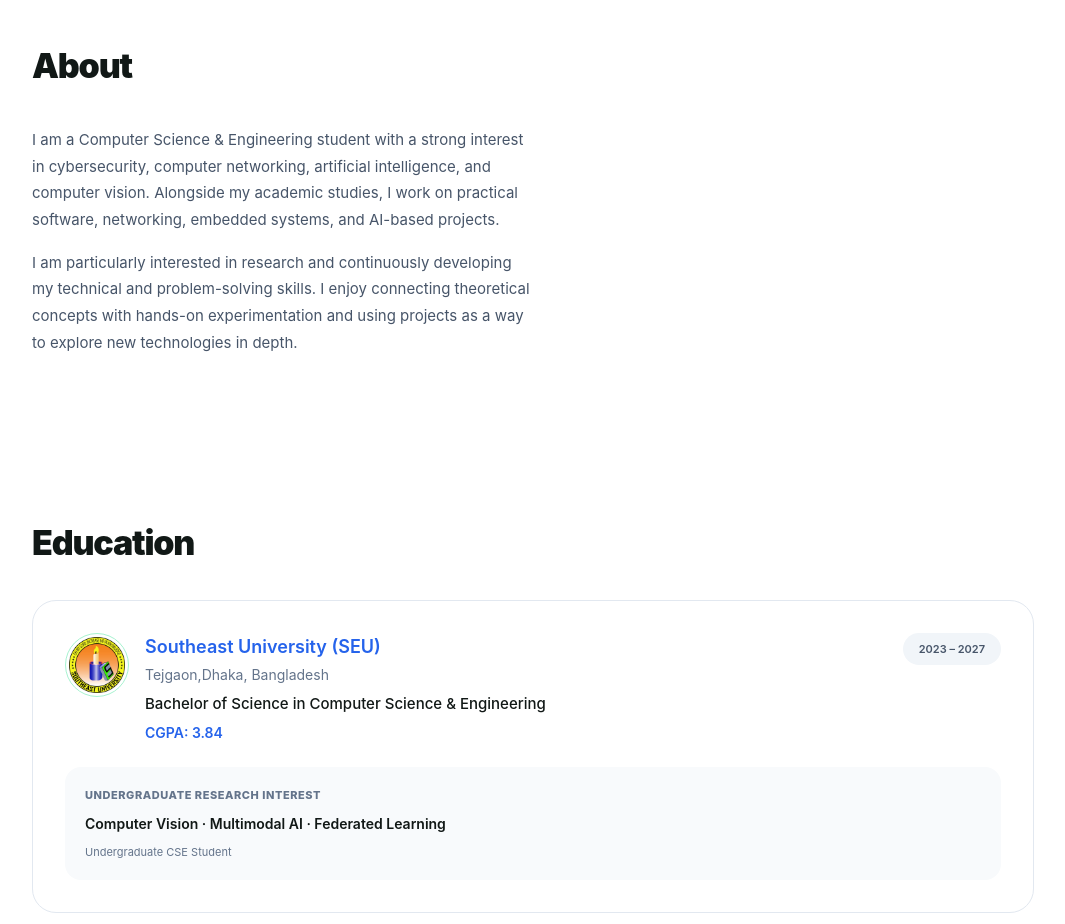
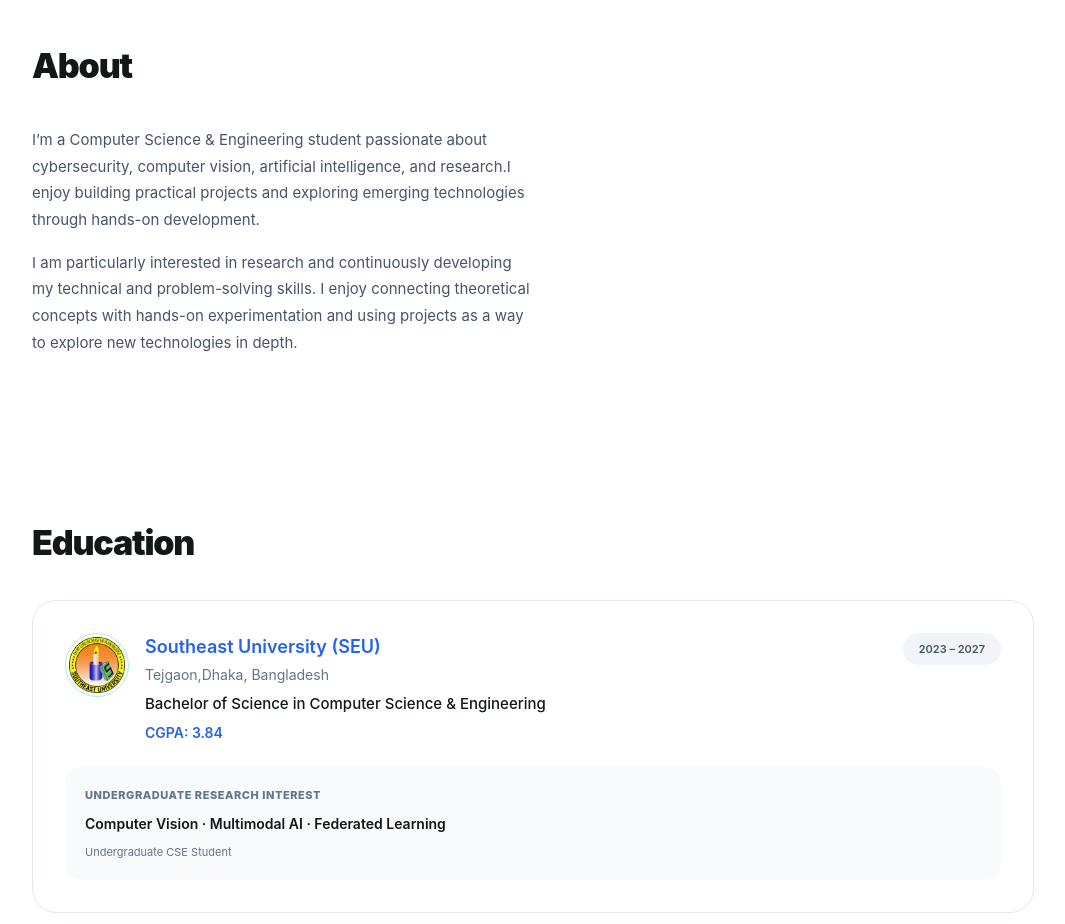
Before and after one commit to shahriars41f/Shahriar__Saif_Portfolio, a React (Vite) app: page / in a window 1280 px wide. Shown: the part 1020-1944 px from the top of the page, without its empty margins (107-1172 px from the left). Built offline with nearby package versions, Linux system fonts and the light colour scheme.

Commit message:
Improve navbar and hero section

```diff
--- a/src/App.jsx
+++ b/src/App.jsx
@@ -457,7 +457,7 @@ function App() {
           <div className="mt-9 grid gap-10 lg:grid-cols-[1.05fr_.95fr] lg:items-center">
             <div className="text-copy">
               <p>
-                I am a Computer Science & Engineering student with a strong interest in cybersecurity, computer networking, artificial intelligence, and computer vision. Alongside my academic studies, I work on practical software, networking, embedded systems, and AI-based projects.
+                I’m a Computer Science & Engineering student passionate about cybersecurity, computer vision, artificial intelligence, and research.I enjoy building practical projects and exploring emerging technologies through hands-on development.
               </p>
               <p>
                 I am particularly interested in research and continuously developing my technical and problem-solving skills. I enjoy connecting theoretical concepts with hands-on experimentation and using projects as a way to explore new technologies in depth.
```
